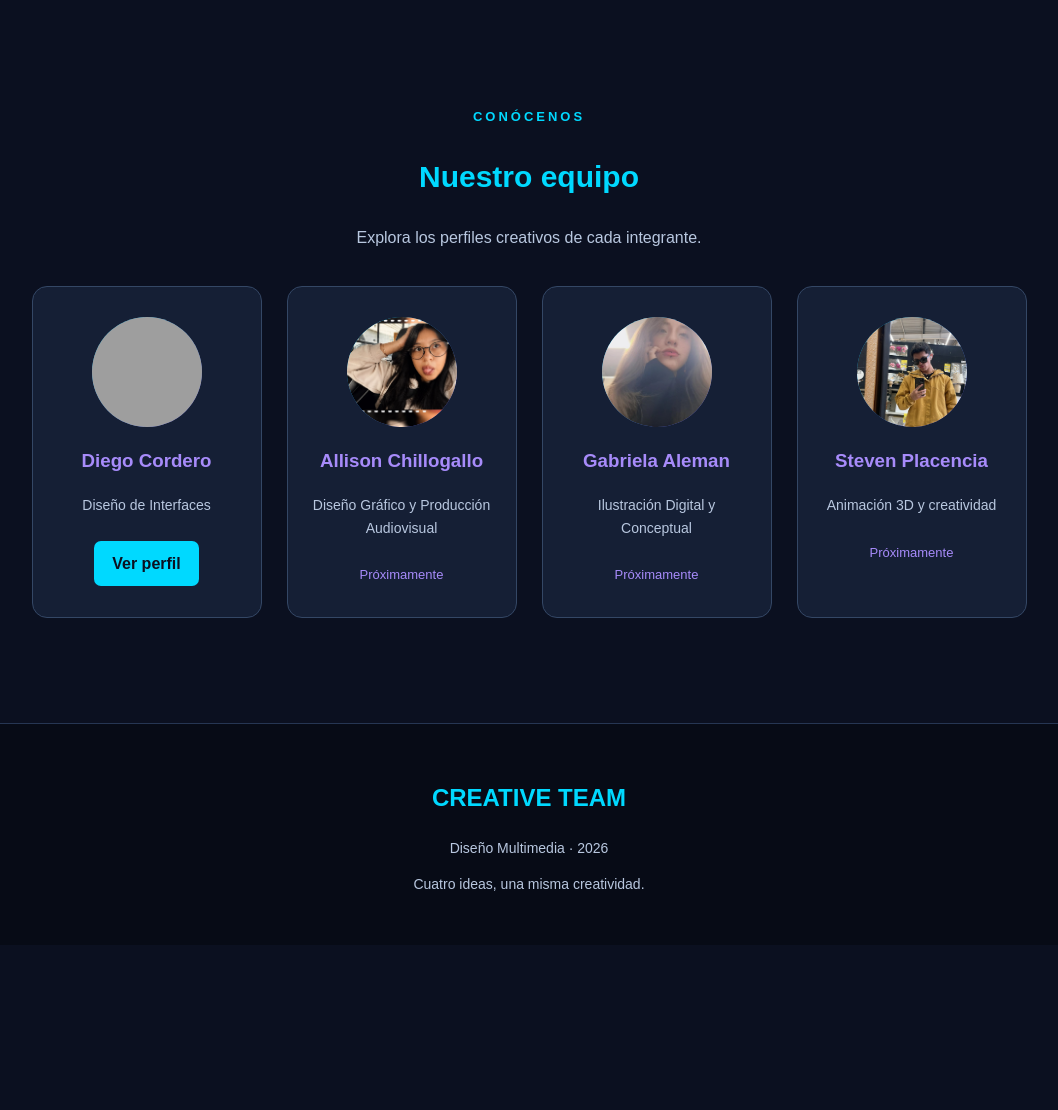
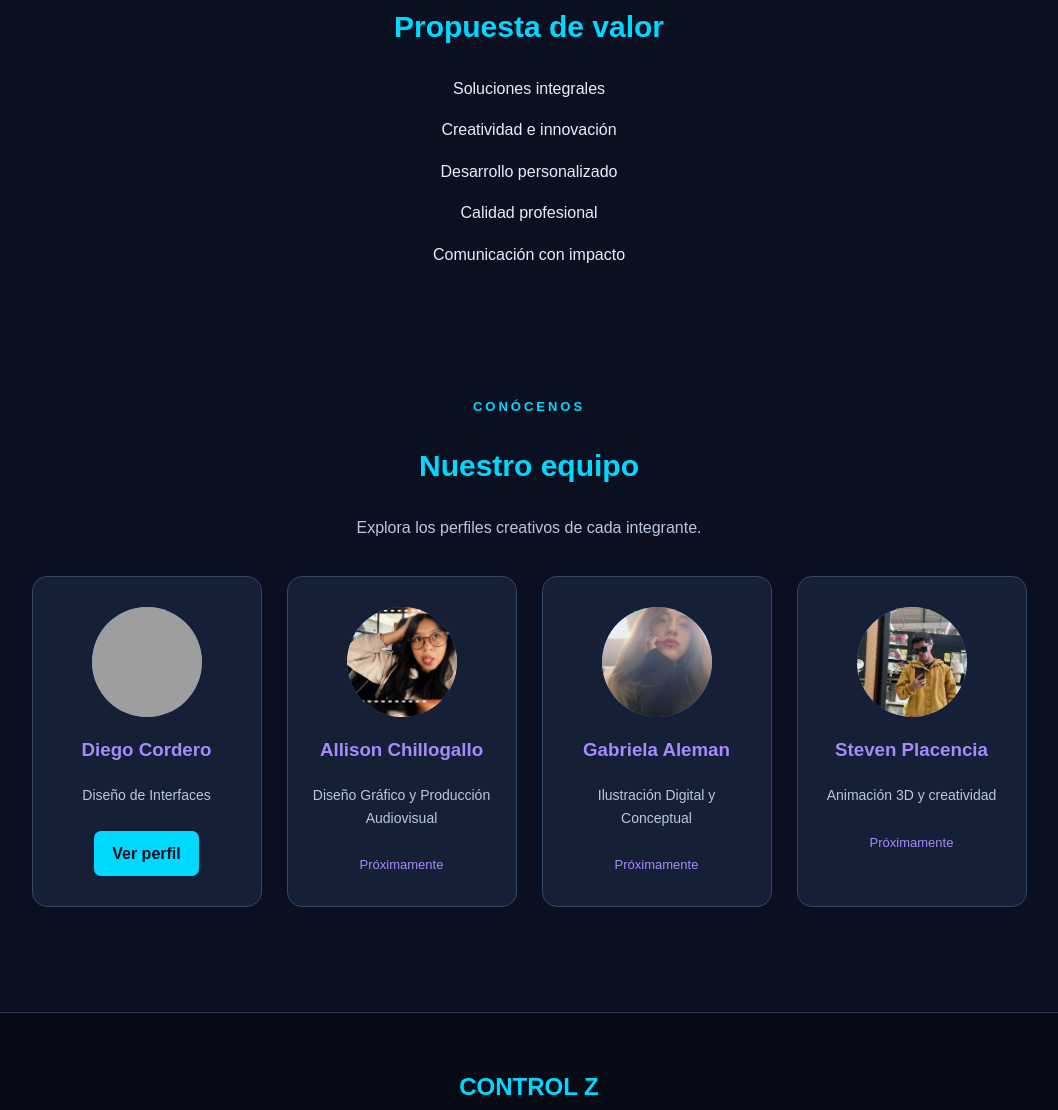
Before and after one commit to apatosaurus250/pagina-grupalMultimedia, a plain HTML site: page index.html in a window 1280 px wide. Shown: the part 1751-2861 px from the top of the page, without its empty margins (111-1169 px from the left). Before the commit the page ends 2696 px from the top, so only its background shows below. Drawn offline with Linux system fonts and the light colour scheme; grey boxes are pictures that could not be loaded.

Commit message:
PROPUESTA DE VALOR

```diff
--- a/estilos.css
+++ b/estilos.css
@@ -184,6 +184,7 @@ section h2 {
     background-color: #a78bfa;
 }
 
+
 .proximamente {
     display: inline-block;
     color: #a78bfa;
--- a/index.html
+++ b/index.html
@@ -99,6 +99,27 @@
 
             </p>
 
+             <h2>Propuesta de valor</h2>
+
+            <p>
+                Soluciones integrales
+            </p>
+            <p>
+                Creatividad e innovación
+            </p>
+            <p>
+                Desarrollo personalizado
+            </p>
+            <p>
+                Calidad profesional
+            </p>
+            <p>
+                Comunicación con impacto
+            </p>
+
+            <p>
+
+            </p>
 
         </section>
 
@@ -199,7 +220,7 @@
 
     <footer>
 
-        <h2>CREATIVE TEAM</h2>
+        <h2>CONTROL Z</h2>
 
         <p>Diseño Multimedia · 2026</p>
 
```
